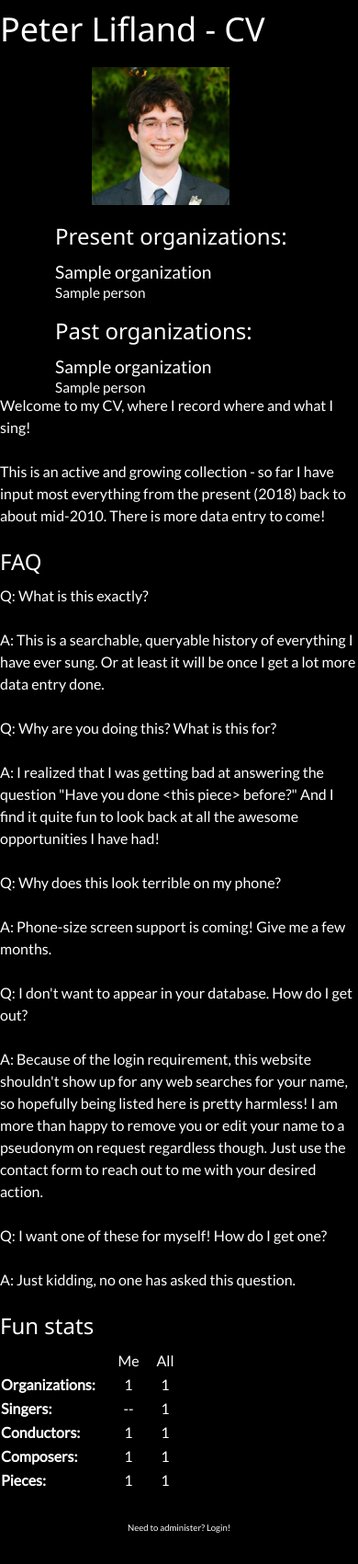
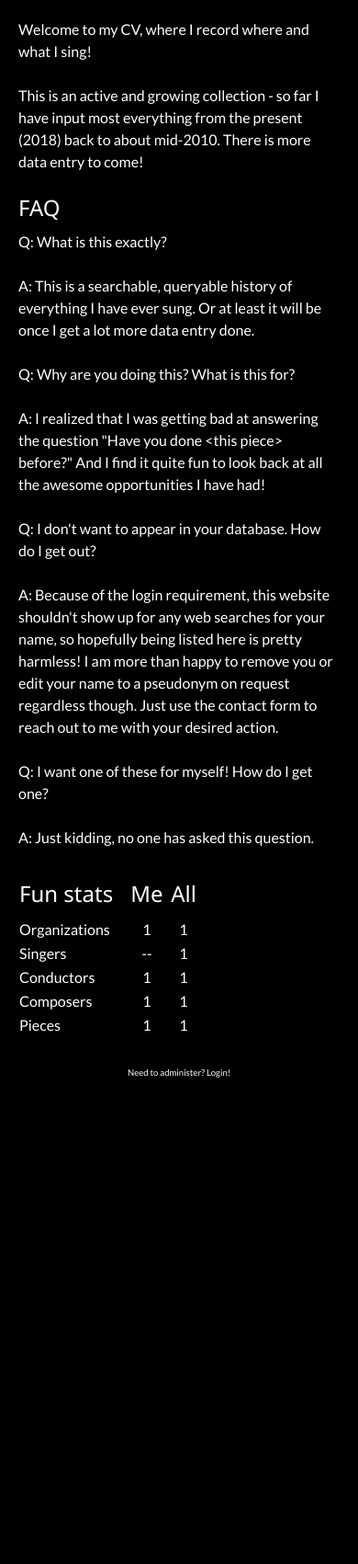
Before and after one commit to plifland/singingcv, a Django app: template app/templates/vocalcv.html in a window 390 px wide. Shown: the part 84-1785 px from the top of the page at 92% size. After the commit the page ends 1256 px from the top, so only its background shows below. Run offline with Django 3.2, Linux system fonts and the light colour scheme; the template is opened without the code that fills it: most values are stand-ins (such as "Sample title", 1, 10 or a date in 2020); some libraries are stand-ins or nearby versions.

Commit message:
more phone layout support

```diff
--- a/app/templates/vocalcv.html
+++ b/app/templates/vocalcv.html
@@ -1,10 +1,10 @@
 {% extends "base_generic.html" %}
 
 {% block content %}
-<h1>Peter Lifland - CV</h1>
+<div class="row">
+	<div class="col-md-4 d-none d-md-block">
+        <h1>Peter Lifland - CV</h1>
 
-<div class="w3-row">
-	<div class="w3-col m5" style="padding-left:60px; padding-right:40px;">
 	    <img src='{{ MEDIA_URL }}headshot.jpg' style="max-width:150px;height:auto;margin-top:10px;margin-left:40px;">
 
         <h3 style="margin-top:20px;">Present organizations:</h3>
@@ -27,7 +27,8 @@
         {% endfor %}
         </div>
     </div>
-    <div class="w3-col m7">
+    <div class="col-md-8 col-sm-12" style="padding-top:20px;">
+        <div style="padding-left:20px; padding-right:20px;">
         <p>Welcome to my CV, where I record where and what I sing!</p>
 
         <p>This is an active and growing collection - so far I have input most everything from the present (2018) back to about mid-2010. There is more data entry to come!</p>
@@ -39,48 +40,45 @@
         <p>Q: Why are you doing this? What is this for?</p>
         <p>A: I realized that I was getting bad at answering the question "Have you done &lt;this piece&gt; before?" And I find it quite fun to look back at all the awesome opportunities I have had!</p>
 
-        <p>Q: Why does this look terrible on my phone?</p>
-        <p>A: Phone-size screen support is coming! Give me a few months.</p>
-
         <p>Q: I don't want to appear in your database. How do I get out?</p>
         <p>A: Because of the login requirement, this website shouldn't show up for any web searches for your name, so hopefully being listed here is pretty harmless! I am more than happy to remove you or edit your name to a pseudonym on request regardless though. Just use the contact form to reach out to me with your desired action.</p>
 
         <p>Q: I want one of these for myself! How do I get one?</p>
         <p>A: Just kidding, no one has asked this question.</p>
 
-        <h3 style="margin-top:20px;">Fun stats</h3>
-        <table>
+        <table style="margin-top:20px;">
             <tr>
-                <td style="width:120px;"></td>
-                <td style="width:40px; text-align:center;">Me</td>
-                <td style="width:40px; text-align:center;">All</td>
+                <td style="width:120px;"><h3>Fun stats</h3></td>
+                <td style="width:40px; text-align:center;"><h3>Me</h3></td>
+                <td style="width:40px; text-align:center;"><h3>All</h3></td>
             </tr>
             <tr>
-                <td><strong>Organizations:</strong></td>
+                <td>Organizations</td>
                 <td style="text-align:center;">{{ me_org_count }}</td>
                 <td style="text-align:center;">{{ db_org_count }}</td>
             </tr>
             <tr>
-                <td><strong>Singers:</strong></td>
+                <td>Singers</td>
                 <td style="text-align:center;">--</td>
                 <td style="text-align:center;">{{ db_singer_count }}</td>
             </tr>
             <tr>
-                <td><strong>Conductors:</strong></td>
+                <td>Conductors</td>
                 <td style="text-align:center;">{{ me_conductor_count }}</td>
                 <td style="text-align:center;">{{ db_conductor_count }}</td>
             </tr>
             <tr>
-                <td><strong>Composers:</strong></td>
+                <td>Composers</td>
                 <td style="text-align:center;">{{ me_composer_count }}</td>
                 <td style="text-align:center;">{{ db_composer_count }}</td>
             </tr>
             <tr>
-                <td><strong>Pieces:</strong></td>
+                <td>Pieces</td>
                 <td style="text-align:center;">{{ me_piece_count }}</td>
                 <td style="text-align:center;">{{ db_piece_count }}</td>
             </tr>
         </table>
+        </div>
     </div>
 </div>
 
```
Also changed, not shown: app/templates/compositiondetail.html (+5 -5 lines), app/templates/orgdetail.html (+4 -4 lines).
